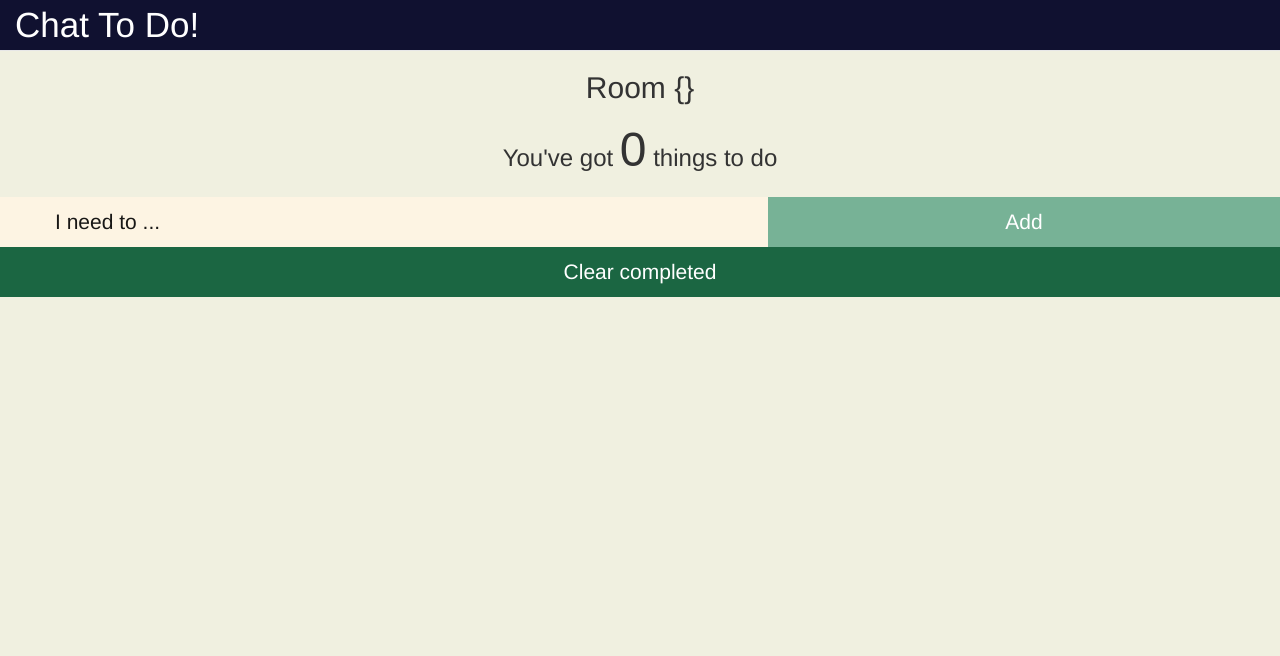
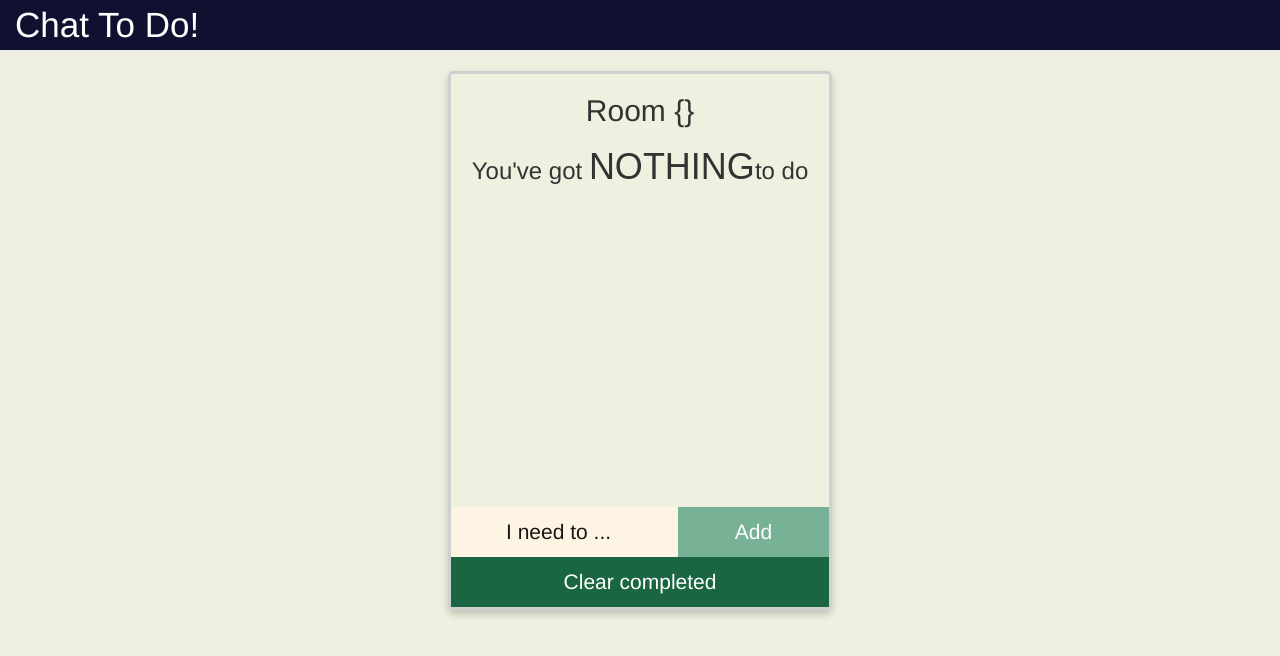
Before and after one commit to barkhabhojak/AngularApp, a plain HTML site: page index.html at #!/room in a window 1280 px wide. Drawn offline with nearby package versions, Linux system fonts and the light colour scheme; some packages are replaced by stand-ins of ours.

Commit message:
Update 8

```diff
--- a/css/style.css
+++ b/css/style.css
@@ -13,7 +13,31 @@ html, body {
 
 /*To Do CSS*/
 .todo-wrapper {
-  width: 100%;
+  width: 30%;
+	border: solid;
+	align-content: center;
+	margin: 0 auto;
+	box-shadow: 0 4px 8px 0 rgba(0,0,0,0.2);
+	border-radius: 5px;
+	border-color: #D0D0D0;
+}
+
+.todo-container {
+	align-items: center;
+	width: 100%;
+	margin: 0 auto;
+}
+
+.todolist {
+	margin-top: 20px;
+	height: 280px;
+	overflow-y: auto;
+	overflow-x: hidden;
+	word-wrap: break-word;
+}
+
+.btnss {
+
 }
 
 .done-true {
@@ -28,13 +52,14 @@ ul {
 li {
   font-size: 20px;
   list-style-type: none;
-  margin-left: 0px;
-  padding-left: 0px;
+  margin-left: 18px;
+	display: block;
 }
 
 li input[type="checkbox"] {
   width: 60px;
 	height: 16px;
+	margin-left: -18px;
 }
 
 h2,h3 {
@@ -91,7 +116,7 @@ h2,h3 {
 
 .emphasis {
   font-family: vast-shadow, sans-serif;
-  font-size: 2em;
+  font-size: 1.5em;
 }
 
 .col-sm-3 {
@@ -121,11 +146,11 @@ button:hover {
 
 
 .card {
-    box-shadow: 0 4px 8px 0 rgba(0,0,0,0.2);
     transition: 0.3s;
 		height:100px;
 		text-align: center;
 		vertical-align: middle;
+		box-shadow: 0 4px 8px 0 rgba(0,0,0,0.2);
 		border-radius: 5px;
 }
 
--- a/pages/list.html
+++ b/pages/list.html
@@ -1,16 +1,24 @@
 <div class="todo-wrapper" ng-controller="TodoCtrl">
     <h2>Room {{ getIDRoom() }}</h2>
-    <h3>You've got <span class="emphasis">{{ remaining() }}</span> things to do</h3>
+    <h3 ng-show="remaining()>1">You've got <span class="emphasis">{{ remaining() }}</span> things to do</h3>
+    <h3 ng-show="remaining() == 0">You've got <span class="emphasis">NOTHING</span>to do</h3>
+    <h3 ng-show="remaining() == 1">You've got <span class="emphasis">{{ remaining() }}</span> thing to do</h3>
+
+    <div class="todo-container">
+      <div class="todolist">
         <ul>
           <li ng-repeat="todo in todos" ng-show="todo.id == getIDRoom()">
               <input type="checkbox" ng-model="todo.done"/>
               <span class=" done-{{ todo.done }}">{{ todo.text }}</span>
           </li>
         </ul>
+      </div>
+      <div class="btnss">
         <form style="margin-top: 20px">
           <input class="add-input" placeholder={{place1}} type="text" ng-model="formTodoText" ng-model-instant />
           <button class="add-btn" ng-click="addTodo()">Add</button>
         </form>
-
         <button class="clear-btn" data-ng-click="archive()">Clear completed</button>
       </div>
+    </div>
+</div>
```
Lines whose indentation alone changed are shown as unchanged.
